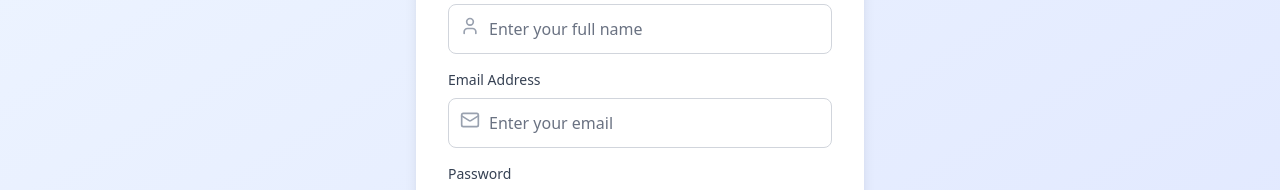
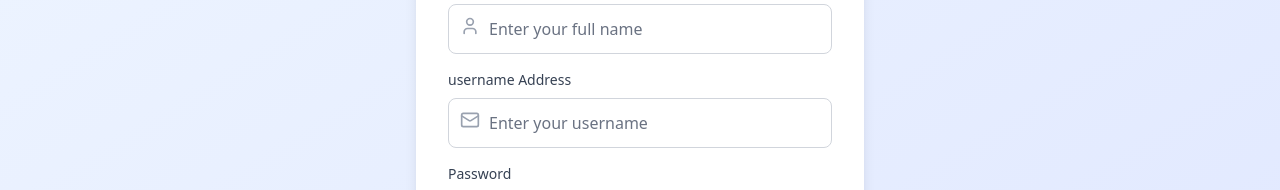
Before and after one commit to yeaminfoysal/EventHub, a React (Vite) app: page /register in a window 1280 px wide. Shown: the part 386-576 px from the top of the page. Built offline with nearby package versions, Linux system fonts and the light colour scheme.

Commit message:
user registration complete

```diff
--- a/package.json
+++ b/package.json
@@ -11,6 +11,7 @@
   },
   "dependencies": {
     "@tailwindcss/vite": "^4.1.11",
+    "axios": "^1.10.0",
     "lucide-react": "^0.525.0",
     "react": "^19.1.0",
     "react-dom": "^19.1.0",
--- a/src/Pages/Register.jsx
+++ b/src/Pages/Register.jsx
@@ -1,17 +1,15 @@
 import React, { useState } from 'react';
 import { UserPlus, User, Mail, Lock, AlertCircle } from 'lucide-react';
-// import { useAuth } from '../contexts/AuthContext';
 import { Link, useNavigate } from 'react-router';
+import axios from 'axios';
 
 const Register = () => {
     const [name, setName] = useState('');
-    const [email, setEmail] = useState('');
+    const [username, setusername] = useState('');
     const [password, setPassword] = useState('');
     const [error, setError] = useState('');
     const [loading, setLoading] = useState(false);
 
-    // const { register } = useAuth();
-    const {register} = {};
     const navigate = useNavigate();
 
     const handleSubmit = async (e) => {
@@ -19,9 +17,27 @@ const Register = () => {
         setError('');
         setLoading(true);
 
+        const user = {
+            name,
+            username,
+            password
+        }
+
         try {
-            await register(name, email, password);
-            navigate('/');
+            axios.post('http://localhost:3000/api/users/register', user).then(res => {
+                console.log("User registered:", res.data.user);
+
+                if (res.data.success) {
+                    localStorage.setItem("token", res.data.token);
+                    navigate('/')
+                    // Swal.fire({
+                    //     icon: "success",
+                    //     title: "Your Book Add Successfull!",
+                    //     showConfirmButton: false,
+                    //     timer: 1600
+                    // });
+                }
+            })
         } catch (err) {
             setError(err instanceof Error ? err.message : 'Registration failed');
         } finally {
@@ -70,20 +86,20 @@ const Register = () => {
                             </div>
 
                             <div>
-                                <label htmlFor="email" className="block text-sm font-medium text-gray-700 mb-2">
-                                    Email Address
+                                <label htmlFor="username" className="block text-sm font-medium text-gray-700 mb-2">
+                                    username Address
                                 </label>
                                 <div className="relative">
                                     <Mail className="absolute left-3 top-3 h-5 w-5 text-gray-400" />
                                     <input
-                                        id="email"
-                                        name="email"
-                                        type="email"
+                                        id="username"
+                                        name="username"
+                                        type="username"
                                         required
-                                        value={email}
-                                        onChange={(e) => setEmail(e.target.value)}
+                                        value={username}
+                                        onChange={(e) => setusername(e.target.value)}
                                         className="appearance-none rounded-lg relative block w-full pl-10 pr-3 py-3 border border-gray-300 placeholder-gray-500 text-gray-900 focus:outline-none focus:ring-blue-500 focus:border-blue-500 focus:z-10"
-                                        placeholder="Enter your email"
+                                        placeholder="Enter your username"
                                     />
                                 </div>
                             </div>
--- a/src/components/Navbar.jsx
+++ b/src/components/Navbar.jsx
@@ -2,14 +2,14 @@ import React, { useState } from 'react';
 // import { Link, useLocation } from 'react-router-dom';
 import { Calendar, User, LogOut, Menu, X } from 'lucide-react';
 import { Link } from 'react-router';
+import useAuthUser from '../hooks/useAuthUser';
 // import { useAuth } from '../contexts/AuthContext';
 
 const Navbar = () => {
-  // const { user, logout } = useAuth();
   // const location = useLocation();
   const [showDropdown, setShowDropdown] = useState(false);
   const [showMobileMenu, setShowMobileMenu] = useState(false);
-  const user = null
+    const user = useAuthUser();
 
   const isActive = (path) => location.pathname === path;
 
--- /dev/null
+++ b/src/hooks/useAuthUser.js
@@ -0,0 +1,30 @@
+// src/hooks/useAuthUser.js
+import { useState, useEffect } from "react";
+
+function parseToken(token) {
+    try {
+        const [, payload] = token.split(".");
+        const base64 = payload.replace(/-/g, "+").replace(/_/g, "/");
+        const json = atob(base64);
+        return JSON.parse(json);
+    } catch (err) {
+        console.error("Invalid token", err);
+        return null;
+    }
+}
+
+export default function useAuthUser() {
+    const [user, setUser] = useState(null);
+
+    useEffect(() => {
+        const token = localStorage.getItem("token");
+        if (!token) return;
+
+        const userData = parseToken(token);
+        if (userData?.username && userData?.name) {
+            setUser({ username: userData.username, name: userData.name });
+        }
+    }, []);
+
+    return user; // returns { username, name } or null
+}
```
Also changed, not shown: 1 other file (tests, documents, lock files or other folders).
